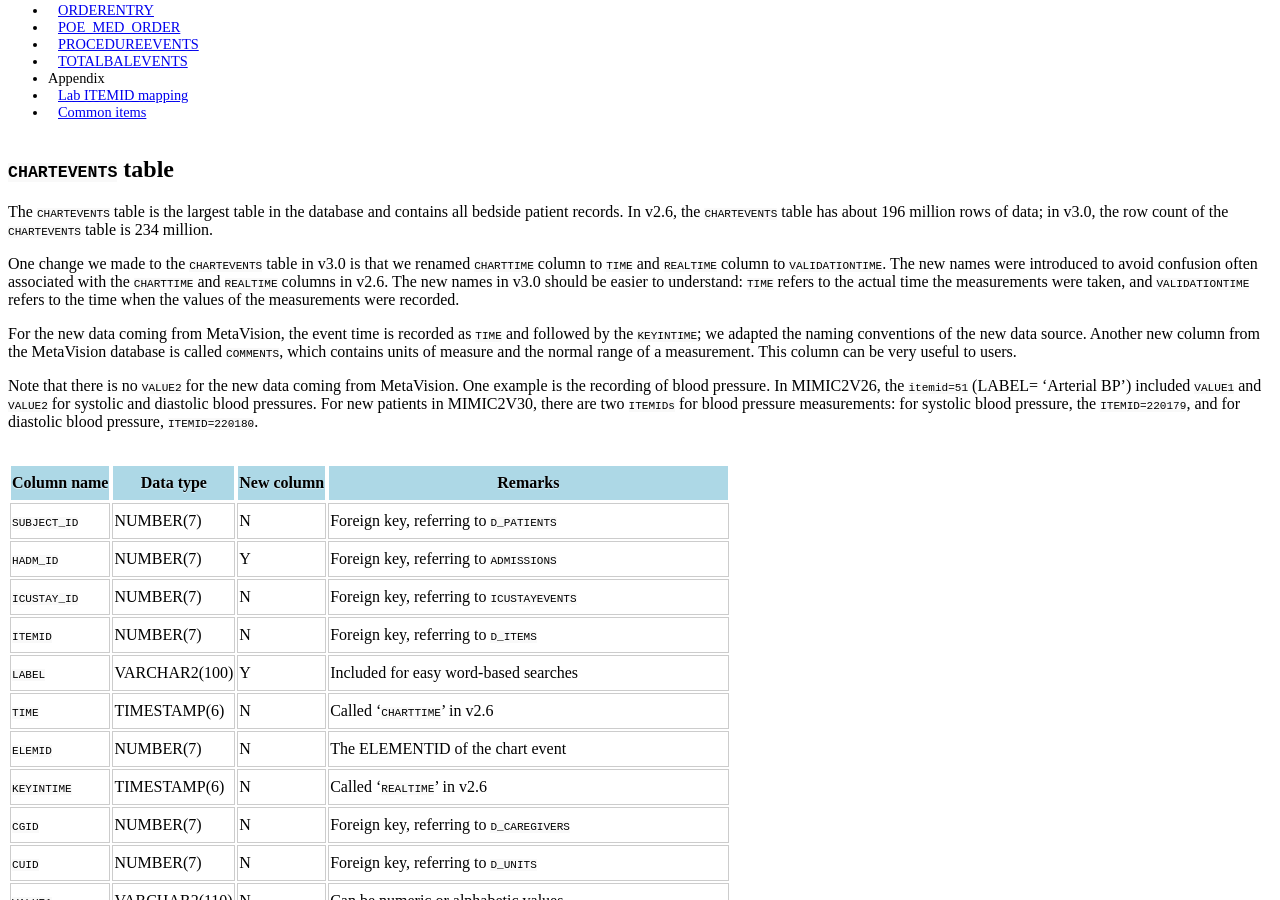
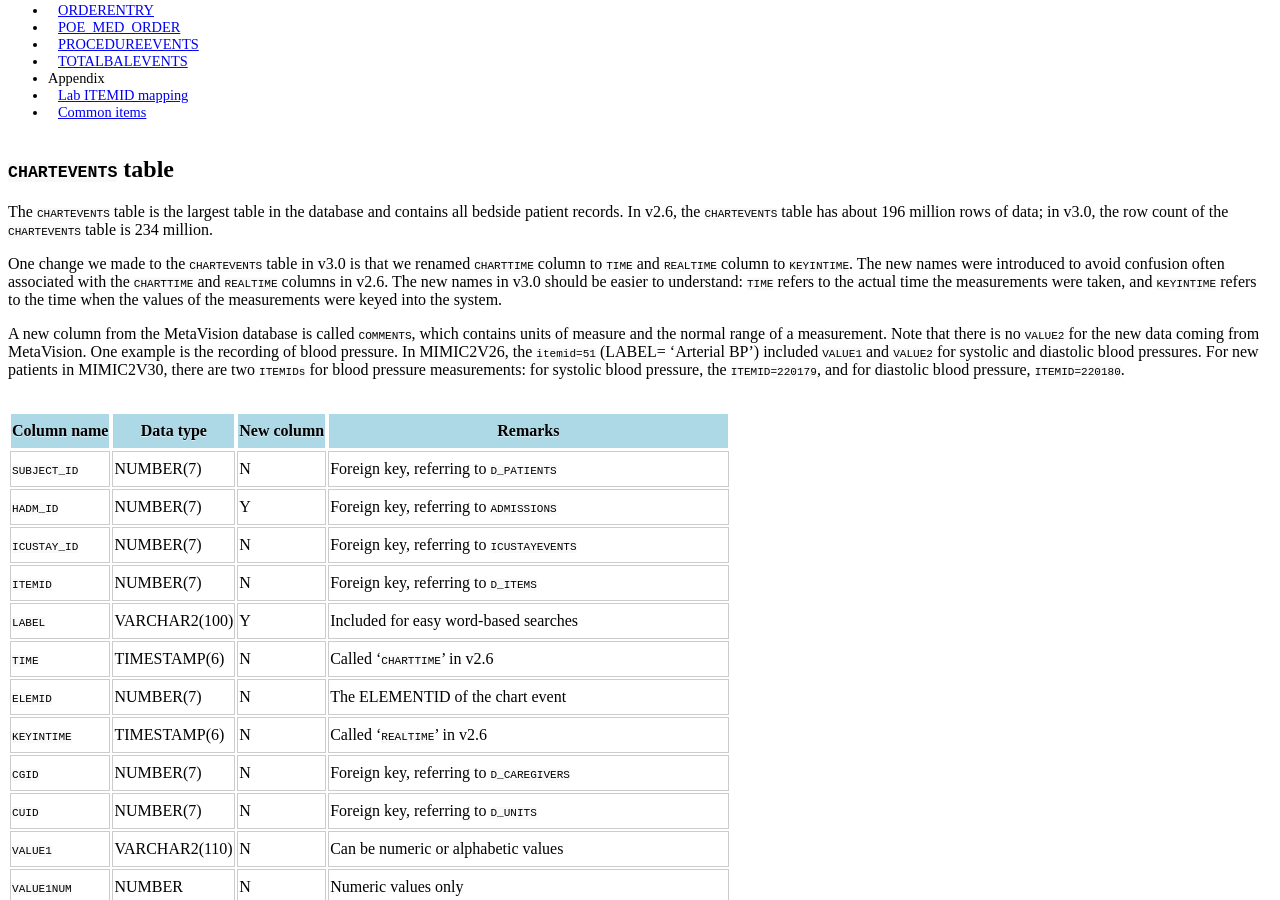
Before and after one commit to Franck-Dernoncourt/v3.0, a Jekyll site: the page built from _posts/2015-04-22-chartevents.md, in a window 1280 px wide and 900 px high, scrolled down 691 px. Built offline with Jekyll 4.4.1, drawn with Linux system fonts in a browser that asks for light colours; Markdown is read by kramdown in place of the engine named in the settings; a style sheet for code colours, icons or effects is not loaded.

Commit message:
realtime is now keyintime

````diff
--- a/_posts/2015-04-22-chartevents.md
+++ b/_posts/2015-04-22-chartevents.md
@@ -14,17 +14,9 @@ about 196 million rows of data; in v3.0, the row count of the
 ```CHARTEVENTS``` table is 234 million.
 
 One change we made to the ```CHARTEVENTS``` table in v3.0 is that we renamed
-```CHARTTIME``` column to ```TIME``` and ```REALTIME``` column to ```VALIDATIONTIME```. The new names were introduced to avoid confusion often associated with the ```CHARTTIME``` and ```REALTIME``` columns in v2.6. The new names in v3.0 should be easier to understand: ```TIME``` refers to the actual time the measurements were taken, and ```VALIDATIONTIME``` refers to the time when the values of the measurements were recorded.
+```CHARTTIME``` column to ```TIME``` and ```REALTIME``` column to ```KEYINTIME```. The new names were introduced to avoid confusion often associated with the ```CHARTTIME``` and ```REALTIME``` columns in v2.6. The new names in v3.0 should be easier to understand: ```TIME``` refers to the actual time the measurements were taken, and ```KEYINTIME``` refers to the time when the values of the measurements were keyed into the system.
 
-For the new data coming from MetaVision, the event time is recorded as
-```TIME``` and followed by the ```KEYINTIME```; we adapted the naming
-conventions of the new data source. Another new column from the
-MetaVision database is called ```COMMENTS```, which contains units of
-measure and the normal range of a measurement. This column can be very
-useful to users.
-
-Note that there is no ```VALUE2``` for the new data coming from
-MetaVision. One example is the recording of blood pressure. In MIMIC2V26, the ```itemid=51``` (LABEL= ‘Arterial BP’) included ```VALUE1``` and ```VALUE2``` for systolic and diastolic blood pressures. For new patients in MIMIC2V30, there are two ```ITEMIDs``` for blood pressure measurements: for systolic blood pressure, the ```ITEMID=220179```, and for diastolic blood pressure, ```ITEMID=220180```.
+A new column from the MetaVision database is called ```COMMENTS```, which contains units of measure and the normal range of a measurement. Note that there is no ```VALUE2``` for the new data coming from MetaVision. One example is the recording of blood pressure. In MIMIC2V26, the ```itemid=51``` (LABEL= ‘Arterial BP’) included ```VALUE1``` and ```VALUE2``` for systolic and diastolic blood pressures. For new patients in MIMIC2V30, there are two ```ITEMIDs``` for blood pressure measurements: for systolic blood pressure, the ```ITEMID=220179```, and for diastolic blood pressure, ```ITEMID=220180```.
 
 Column name | Data type | New column  | Remarks
 --- | --- | --- | ---
````
